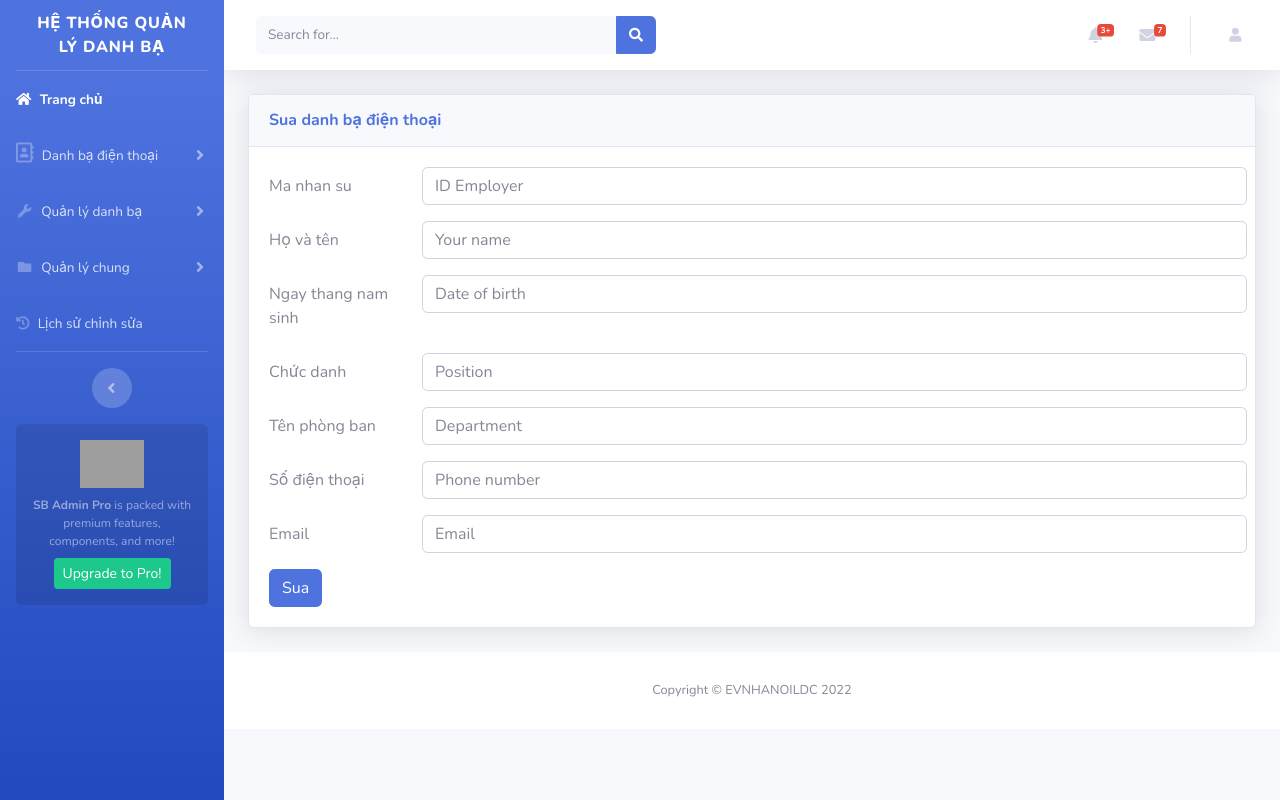
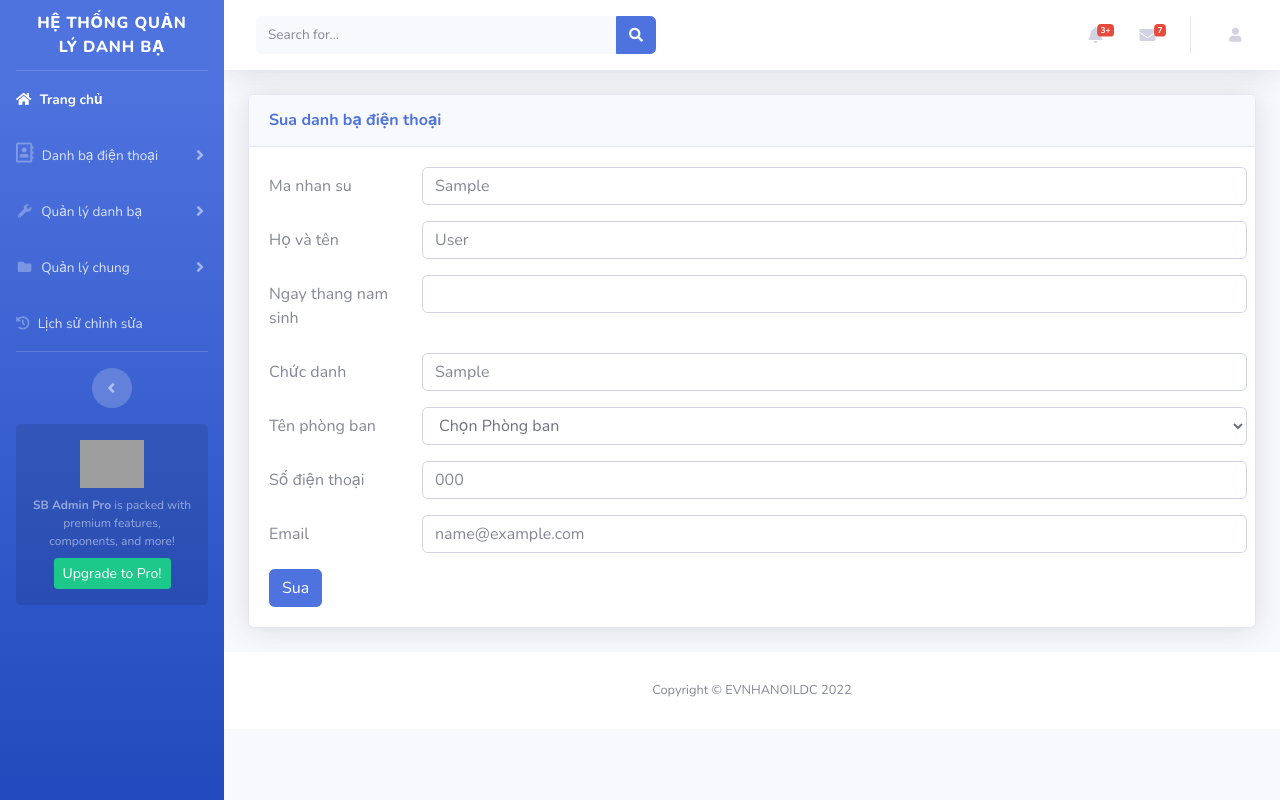
Before and after one commit to hieudinhtrung/hieudtx02, a Django app: page /edit_contact/1 in a window 1280 px wide. Run offline with Django 3.2, Linux system fonts and the light colour scheme; tables that the repository leaves empty hold one stand-in row (values such as "Sample post"); some libraries are stand-ins or nearby versions; grey boxes are pictures that could not be loaded.

Commit message:
dept_anhnt

```diff
--- a/mysite/settings.py
+++ b/mysite/settings.py
@@ -78,7 +78,7 @@ DATABASES = {
     'default': {
         'ENGINE': 'django.db.backends.mysql',
         'OPTIONS': {
-             'read_default_file': '/home/pnh/Desktop/my.cnf',
+             'read_default_file': '/home/anhnt/Desktop/my.cnf',
         },
     }
 }
--- a/phonemanage/models.py
+++ b/phonemanage/models.py
@@ -74,7 +74,7 @@ class MyUser(AbstractBaseUser, PermissionsMixin):
 class PhoneInfo(models.Model):
     fullname = models.CharField(max_length=100)
     email = models.EmailField()
-    department = models.CharField(max_length=100)
+    department = models.ForeignKey("DepartmentInfo", on_delete = models.PROTECT)
     position = models.CharField(max_length=100)
     phone_number = models.CharField(max_length=20)
     code = models.CharField(max_length=10)
@@ -82,4 +82,4 @@ class PhoneInfo(models.Model):
     identity = models.CharField(max_length=20)
 
 class DepartmentInfo(models.Model):
-    department = models.CharField(max_length=100)
+    dept_name = models.CharField(max_length=100)
--- a/phonemanage/templates/list_contact/edit_contact.html
+++ b/phonemanage/templates/list_contact/edit_contact.html
@@ -27,31 +27,36 @@
         {% csrf_token %}
         <div class="form-group row">
           <label for="validationTooltip01" class="col-sm-2 col-form-label">Ma nhan su</label>
-          <input type="text" class="col-sm-10 form-control" name= "manhansu" id="validationTooltip01" placeholder="ID Employer" required>
+          <input type="text" class="col-sm-10 form-control" name= "manhansu" id="validationTooltip01" placeholder="{{contact.identity}}" required>
         </div>
           <div class="form-group row">
             <label for="validationTooltip01" class="col-sm-2 col-form-label">Họ và tên</label>
-            <input type="text" class="col-sm-10 form-control" name= "hovaten" id="validationTooltip01" placeholder="Your name" required>
+            <input type="text" class="col-sm-10 form-control" name= "hovaten" id="validationTooltip01" placeholder="{{contact.fullname}}" required>
           </div>
           <div class="form-group row">
             <label for="validationTooltip01" class="col-sm-2 col-form-label">Ngay thang nam sinh</label>
-            <input type="text" class="col-sm-10 form-control" name= "ngaysinh" id="validationTooltip01" placeholder="Date of birth" required>
+            <input type="text" class="col-sm-10 form-control" name= "ngaysinh" id="validationTooltip01" placeholder="{{contact.dateofbirth}}" required>
           </div>
           <div class="form-group row">
             <label for="validationTooltip02" class="col-sm-2 col-form-label">Chức danh</label>
-            <input type="text" class="col-sm-10 form-control" name= "chucdanh" id="validationTooltip02" placeholder="Position" required>
+            <input type="text" class="col-sm-10 form-control" name= "chucdanh" id="validationTooltip02" placeholder="{{contact.position}}" required>
           </div>
           <div class="form-group row">
             <label for="validationTooltipUsername" class="col-sm-2 col-form-label">Tên phòng ban</label>
-            <input type="text" class="col-sm-10 form-control" id="validationTooltipUsername" name= "tenphongban" placeholder="Department"  required>
+            <select class="col-sm-10 form-control" id="dept" name="dept">
+              <option value="" selected>Chọn Phòng ban</option>
+              {% for DepartmentInfo in dept_all %}
+                  <option value="{{DepartmentInfo.id}}">{{DepartmentInfo.dept_name}}</option>
+              {% endfor %}
+          </select>
           </div>
           <div class="form-group row">
             <label for="validationTooltip03" class="col-sm-2 col-form-label">Số điện thoại</label>
-            <input type="number" class="col-sm-10 form-control" id="validationTooltip03" name= "sodienthoai" placeholder="Phone number" required>
+            <input type="number" class="col-sm-10 form-control" id="validationTooltip03" name= "sodienthoai" placeholder="{{contact.phone_number}}" required>
           </div>
           <div class="form-group row">
             <label for="validationTooltip04" class="col-sm-2 col-form-label">Email</label>
-            <input type="email" class="col-sm-10 form-control" id="validationTooltip04" name= "Email"  placeholder="Email" required>
+            <input type="email" class="col-sm-10 form-control" id="validationTooltip04" name= "Email"  placeholder="{{contact.email}}" required>
           </div>
         <button class="btn btn-primary" type="submit">Sua</button>
     </form>
--- a/phonemanage/views.py
+++ b/phonemanage/views.py
@@ -4,12 +4,9 @@ from django.contrib import messages
 from django.contrib.auth import logout
 from django.contrib.auth.decorators import login_required,permission_required
 from django.forms.models import model_to_dict
-from .models import PhoneInfo
+from .models import PhoneInfo, DepartmentInfo
 from django.shortcuts import render
 import openpyxl
-
-
-
 
 def user_login(request, method="POST"):
     if request.method == "POST":
@@ -41,47 +38,51 @@ def dashboard(request):
 
 
 def listcontact(request, method="GET"):
-    phonenumber=PhoneInfo.objects.all
-    return render(request, "list_contact/listcontact.html", {"phonenumber": phonenumber})
+    dept_all = DepartmentInfo.objects.all()
+    query_params = request.GET
+    phonenumber = PhoneInfo.objects.all()
+    dept_fil = query_params.get("dept", None)
+    if dept_fil is not None and dept_fil:
+        phonenumber = phonenumber.filter(department_id=dept_fil)
+
+    return render(request, "list_contact/listcontact.html", {"phonenumber": phonenumber, "dept_all":dept_all})
 
 def create_contact (request):
     if request.method == "GET":
-        return render(request,"list_contact/create_contact.html")
+        dept_all = DepartmentInfo.objects.all()
+        return render(request,"list_contact/create_contact.html", {"dept_all":dept_all})
     elif request.method == "POST":
+
         data = request.POST
 
         name = data.get("hovaten","")
         identity = data.get("manhansu","")
         dateofbirth = data.get("ngaysinh","")
         position = data.get("chucdanh","")
-        department = data.get("tenphongban","")
+        department = data.get("dept","")
         phonenumber = data.get("sodienthoai","")
         email = data.get("Email","")
-        phonenumber=PhoneInfo(fullname=name,identity=identity, date_of_birth=dateofbirth,email=email,department=department,position=position,phone_number= phonenumber)
+        phonenumber=PhoneInfo(fullname=name,identity=identity, date_of_birth=dateofbirth,department_id=department,email=email,position=position,phone_number= phonenumber)
         phonenumber.save()
         return redirect('listcontact')
 
 def edit_contact(request, pk):
     contact = get_object_or_404(PhoneInfo, pk=pk)
-
+    dept_all = DepartmentInfo.objects.all()
     if request.method == "POST":
         data = request.POST
         contact.fullname = data.get("hovaten","")
         contact.identity = data.get("manhansu","")
         contact.dateofbirth = data.get("ngaysinh","")
         contact.position = data.get("chucdanh","")
-        contact.department = data.get("tenphongban","")
+        contact.department_id = data.get("dept","")
         contact.phone_number = data.get("sodienthoai","")
         contact.email = data.get("Email","")
         contact.save()
 
+        return redirect('listcontact')
 
-        return redirect('listcontact')
-    # else:
-        # print(model_to_dict(contact))
-        # form = create_contact(model_to_dict(contact))
-
-    context = {"contact": model_to_dict(contact)}
+    context = {"contact": model_to_dict(contact), "dept_all":dept_all}
     return render(request, "list_contact/edit_contact.html", context=context)
 
 def show_contact(request, pk):
@@ -133,7 +134,7 @@ def impo(request):
         list_headers = excel_data[0]
         index_headers = { j: i for i, j in enumerate(list_headers)}
         for item in excel_data[1:]:
-            department = item[index_headers['Department']]
+            department_id = item[index_headers['Department']]
             fullname = item[index_headers['Fullname']]
             dateofbirth = item[index_headers['Dateofbirth']]
             identity = item[index_headers['Identity']]
```
Also changed, not shown: phonemanage/templates/list_contact/create_contact.html (+9 -5 lines), phonemanage/templates/list_contact/import.html (+11 -25 lines), phonemanage/templates/list_contact/listcontact.html (+23 -29 lines), phonemanage/migrations/0001_initial.py, phonemanage/migrations/0002_auto_20211222_1154.py (deleted).
